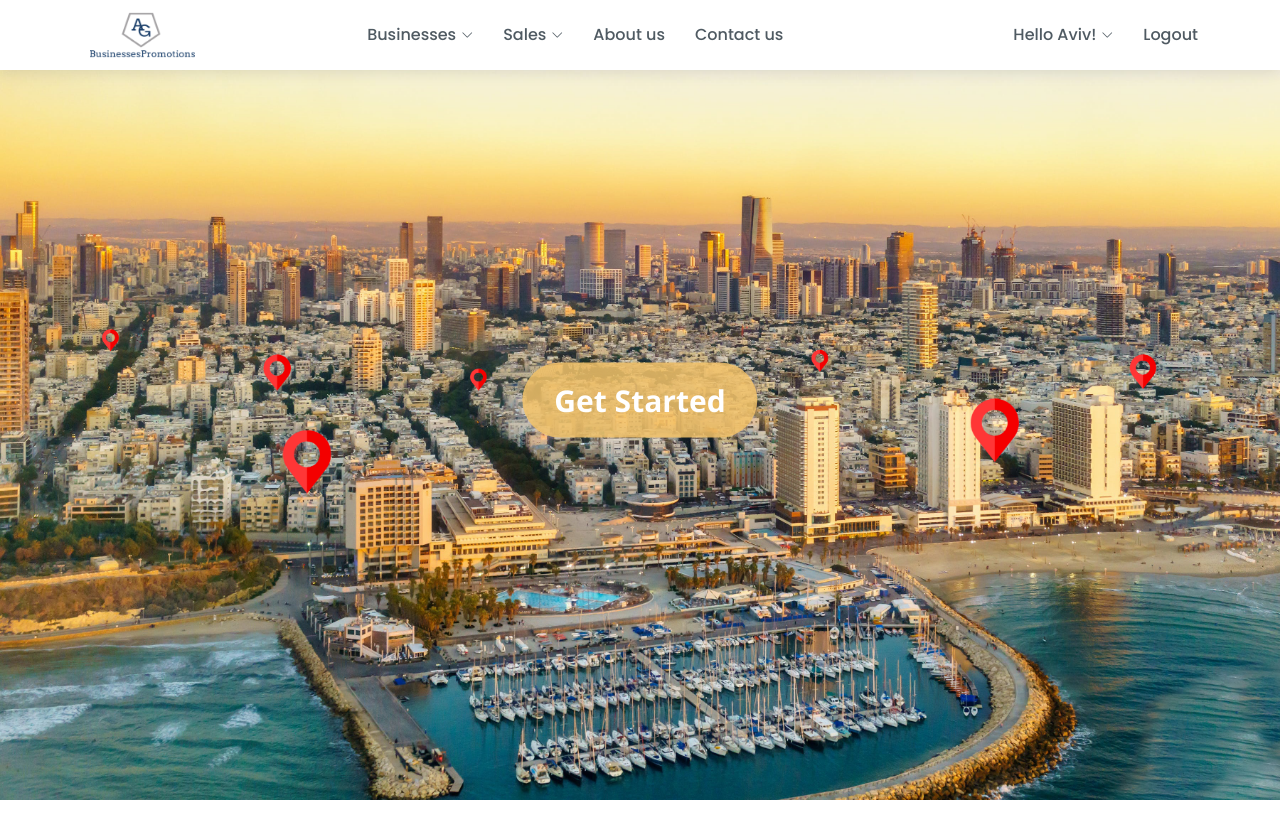
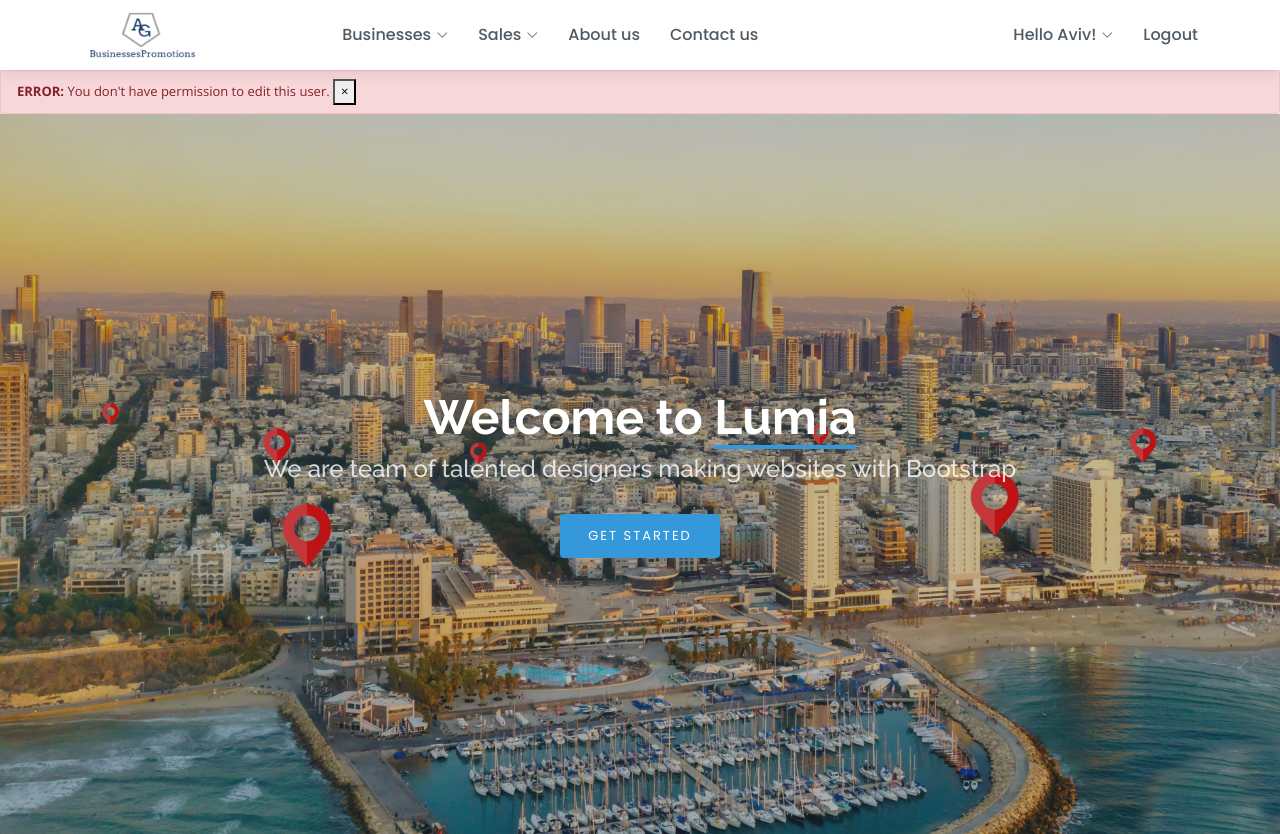
Before and after one commit to avivz450/A-GBusinessesPromotions, a Django app: a page that uses App/templates/home/base.html in a window 1280 px wide. Before the commit the page ends 800 px from the top, so only its background shows below. Run offline with Django 3.2, Linux system fonts and the light colour scheme; a user stored in the database is signed in; data comes from the database, SQL or seed files in the repository; some libraries are stand-ins or nearby versions.

Commit message:
Styled website page

```diff
--- a/App/Static/home/CSS/style.css
+++ b/App/Static/home/CSS/style.css
@@ -9,6 +9,7 @@
 # General
 --------------------------------------------------------------*/
 body {
+  margin-top: 70px;
   font-family: "Open Sans", sans-serif;
   color: #444444;
 }
@@ -89,6 +90,7 @@ h1, h2, h3, h4, h5, h6 {
 #header .logo img {
   max-height: 60px;
 }
+
 
 /*--------------------------------------------------------------
 # Header Social Links
@@ -180,7 +182,7 @@ h1, h2, h3, h4, h5, h6 {
 }
 
 .navbar .dropdown ul li {
-  min-width: 200px;
+  min-width: 175px;
 }
 
 .navbar .dropdown ul a {
@@ -227,7 +229,7 @@ h1, h2, h3, h4, h5, h6 {
 }
 
 #last_left_nav_item {
-  margin-right:200px;
+  margin-right:225px;
 }
 
 /**
@@ -337,17 +339,16 @@ h1, h2, h3, h4, h5, h6 {
 --------------------------------------------------------------*/
 #hero {
   width: 100%;
-  height: 60vh;
-  background: url("../img/hero-bg.jpg") center center;
+  height: 90vh;
+  background: url("/static/home/background2.jpg") no-repeat center center fixed;
   background-size: cover;
   position: relative;
-  margin-top: 70px;
   padding: 0;
 }
 
 #hero:before {
   content: "";
-  background: rgba(56, 64, 70, 0.7);
+  background: rgba(56, 64, 70, 0.3);
   position: absolute;
   bottom: 0;
   top: 0;
@@ -1389,3 +1390,11 @@ section {
   color: #fff;
   text-decoration: none;
 }
+
+/* Alert */
+.alert {
+  margin-bottom: 0px;
+  font-size: small;
+  padding-top: 8px;
+  padding-bottom: 8px;
+}
--- a/App/templates/home/base.html
+++ b/App/templates/home/base.html
@@ -38,7 +38,7 @@
   <header id="header" class="fixed-top d-flex align-items-center">
     <div class="container d-flex align-items-center">
 
-      <div class="logo me-auto">
+      <div class="logo me-auto" id="last_left_nav_item">
 	  	<a href={% url 'websitepage' website.id website.name%}>
 		<img class="m-2" src="/static/home/AGLogo.png" alt="AGLogo logo" width="105" height="120" id="logoIMG"></a>
         <!-- Uncomment below if you prefer to use an image logo -->
@@ -47,12 +47,12 @@
 
       <nav id="navbar" class="navbar order-last order-lg-0">
         <ul>
-          <li class="dropdown"><a href="#"><span>Businesses</span> <i class="bi bi-chevron-down"></i></a>
+          <li class="dropdown"><a href="#" id="first_left_nav_item"><span>Businesses</span> <i class="bi bi-chevron-down"></i></a>
             <ul>
               <li><a href={% url 'businesses' website.id website.name%}>Explore</a></li>
 			  {% if user.is_authenticated %}
               <li><a href={% url 'new_business' website.id website.name%}>Add business</a></li>
-              <li><a href="#">Edit business</a></li>
+              <li><a href={% url 'choose_business_to_edit' website.id website.name%}>Edit business</a></li>
               <li><a href="#">Connect business</a></li>
 			  {% endif %}
             </ul>
@@ -96,6 +96,7 @@
       </nav><!-- .navbar -->
 
     </div>
+
   </header><!-- End Header -->
 
     {% for message in messages %}
@@ -122,6 +123,7 @@
 
   <!-- Template Main JS File -->
   <script src="{% static 'home/js/main.js' %}"></script>
+  <script src="{% static 'home/js/mapform.js' %}"></script>
 
 </body>
 
--- a/App/templates/home/websitepage.html
+++ b/App/templates/home/websitepage.html
@@ -5,26 +5,13 @@
   type="text/css"
   href="{% static 'home/CSS/landing-page.css' %}"
 />
-<body class="landing-bg">
-  <div class="center">
-    {% comment %}
-    <img
-      src="{% static 'home/animated-logo.gif' %}"
-      alt="Shlifim Logo gif"
-      class="row rounded mx-auto d-block my-5"
-    />
-    {% endcomment %}
-    <div class="text-center">
-      {% comment %} "{% url 'explore-page' %}" {% endcomment %}
-      <a
-        href="#"
-        type="button"
-        class="btn m-4 get_started_btn rounded-pill active"
-        aria-pressed="true"
-        id="GetStartedButton"
-        >Get Started</a
-      >
+<body>
+  <section id="hero" class="d-flex flex-column justify-content-center align-items-center">
+    <div class="container text-center text-md-left" data-aos="fade-up">
+      <h1>Welcome to <span>Lumia</span></h1>
+      <h2>We are team of talented designers making websites with Bootstrap</h2>
+      <a href="#about" class="btn-get-started scrollto">Get Started</a>
     </div>
-  </div>
+  </section>
 </body>
 {% endblock content %}
--- a/App/views.py
+++ b/App/views.py
@@ -388,10 +388,13 @@ def new_sale(request, pk, website_name):
         num_of_sales_of_profile = len(Sale.objects.filter(profile=logged_in_profile))
 
         if logged_in_profile.is_vip or num_of_sales_of_profile == 0:
-            form = SaleForm(logged_in_user=request.user.id)
+            form = SaleForm(logged_in_user=request.user.id, website=website)
             if request.method == "POST":
                 saleForm = SaleForm(
-                    request.POST, request.FILES, logged_in_user=request.user.id
+                    request.POST,
+                    request.FILES,
+                    logged_in_user=request.user.id,
+                    website=website,
                 )
                 if saleForm.is_valid():
                     saleForm = saleForm.save(commit=False)
@@ -503,13 +506,16 @@ def edit_sale(request, website_pk, website_name, sale_pk):
         )
     else:
         if request.method == "GET":
-            form = SaleForm(instance=sale, logged_in_user=request.user.id)
+            form = SaleForm(
+                instance=sale, logged_in_user=request.user.id, website=website
+            )
         else:
             form = SaleForm(
                 request.POST,
                 request.FILES,
                 instance=sale,
                 logged_in_user=request.user.id,
+                website=website,
             )
             if form.is_valid():
                 form.save()
```
Also changed, not shown: App/forms.py (+11 -3 lines). Lines whose indentation alone changed are shown as unchanged.
